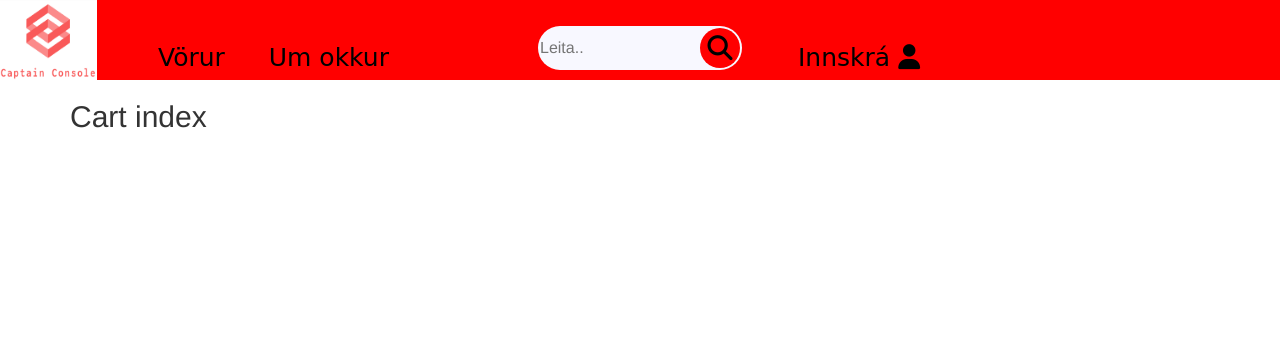
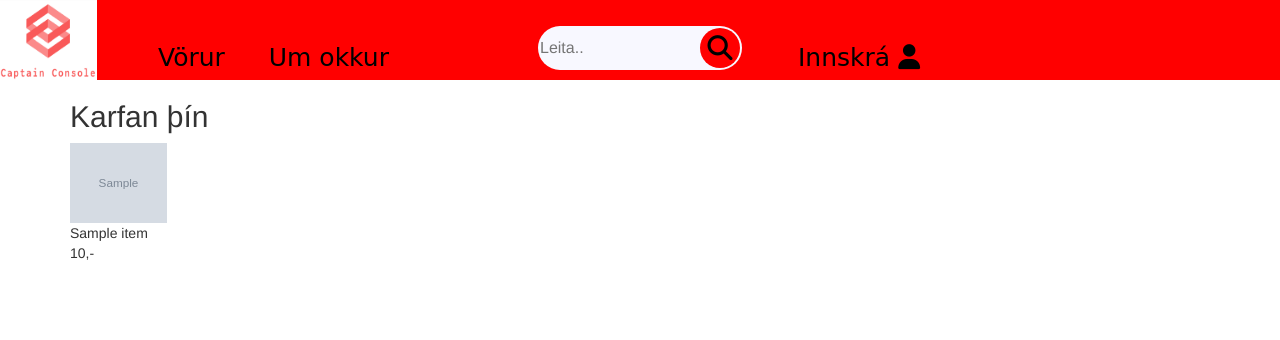
Before and after one commit to BjarkiF/Verklegt-2, a Django app: template captain_console/templates/cart/index.html in a window 1280 px wide. Shown: the top 340 px of the page. Run offline with Django 3.2, Linux system fonts and the light colour scheme; the template is opened without the code that fills it: most values are stand-ins (such as "Sample title", 1, 10 or a date in 2020); grey boxes marked "Sample" are stand-in pictures; some libraries are stand-ins or nearby versions; some web fonts are replaced.

Commit message:
karfan sýnir vörur

```diff
--- a/captain_console/package.json
+++ b/captain_console/package.json
@@ -5,7 +5,7 @@
   "main": "",
   "scripts": {
     "test": "echo \"Error: no test specified\" && exit 1",
-    "heroku-logs": "heroku logs --tail -a captain-console-47",
+    "heroku-logs": "heroku logs --tail -a captain-console-47"
   },
   "author": "",
   "license": "ISC",
--- a/captain_console/templates/cart/index.html
+++ b/captain_console/templates/cart/index.html
@@ -1,4 +1,17 @@
 {% extends 'base.html' %}
 {% block content %}
-    <h2>Cart index</h2>
+    <h2>Karfan þín</h2>
+    {% for item in items %}
+        <div class="cart-item">
+            <div class="cart-img">
+                <img src="{{ item.itemimg_set.first.img }}" alt="{{ item.name }}"/>
+            </div>
+            <div class="cart-name">
+                {{ item.name }}
+            </div>
+            <div class="cart-price">
+                {{ item.price }},-
+            </div>
+        </div>
+    {% endfor %}
 {% endblock %}
```
Also changed, not shown: captain_console/cart/views.py (+11 -1 lines).
